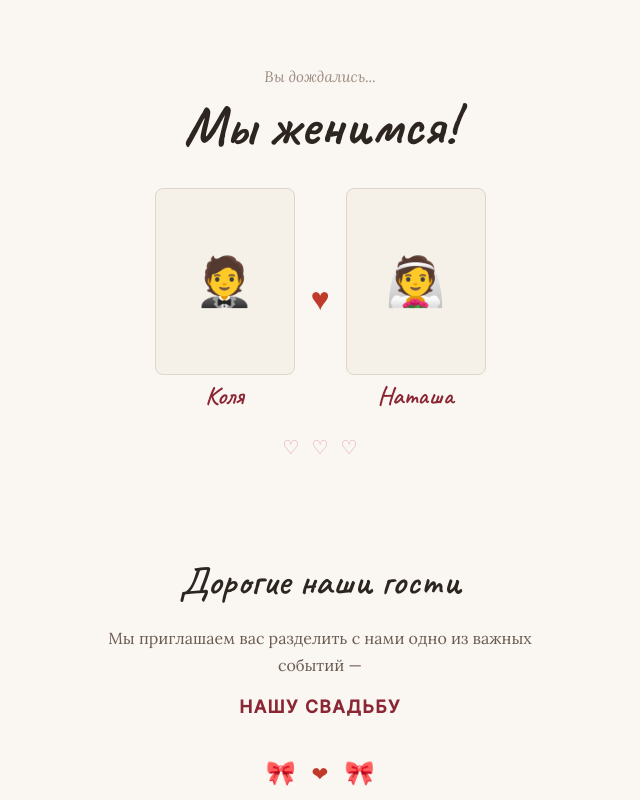
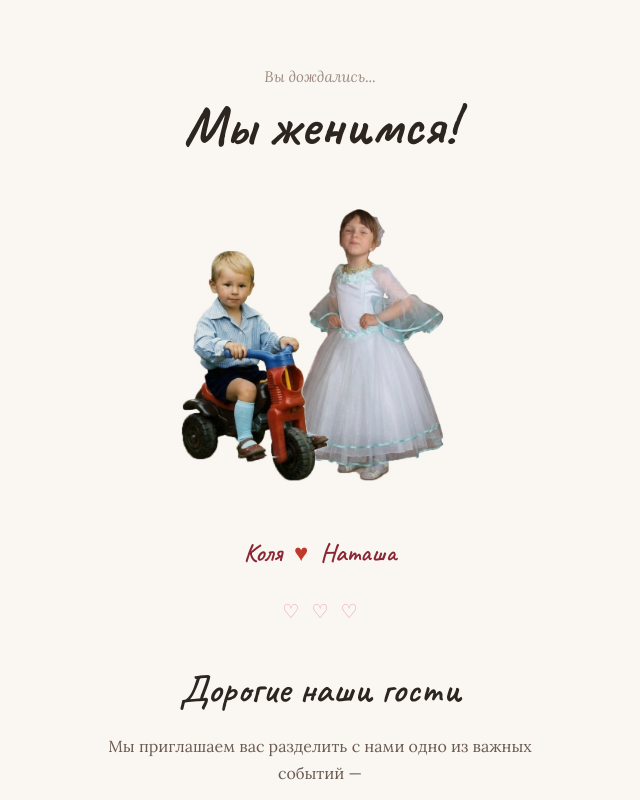
Before and after one commit to nikolay-klekto/wedding-invitation, a React (Vite) app: page / in a window 1280 px wide. Shown: the top 800 px of the page, without its empty margins (320-960 px from the left). Built offline with nearby package versions, Linux system fonts and the light colour scheme.

Commit message:
fix: add photos

```diff
--- a/src/App.tsx
+++ b/src/App.tsx
@@ -7,7 +7,6 @@ import LocationSection from './sections/LocationSection'
 import TimelineSection from './sections/TimelineSection'
 import DressCodeSection from './sections/DressCodeSection'
 import DetailsSection from './sections/DetailsSection'
-import ContactSection from './sections/ContactSection'
 import RSVPSection from './sections/RSVPSection'
 import FooterSection from './sections/FooterSection'
 
@@ -32,7 +31,6 @@ function App() {
       <TimelineSection />
       <DressCodeSection />
       <DetailsSection />
-      <ContactSection />
       <RSVPSection />
       <FooterSection />
     </>
--- a/src/sections/DressCodeSection.tsx
+++ b/src/sections/DressCodeSection.tsx
@@ -1,12 +1,5 @@
 import type { CSSProperties } from 'react'
-
-// Palette matching the example: dark, grey, light blue, dark navy
-const palette = [
-  '#2c2c2c',
-  '#b0a89a',
-  '#a8c5d4',
-  '#1e2d40',
-]
+import dresscodeImg from '../assets/images/dresscode.jpg'
 
 export default function DressCodeSection() {
   return (
@@ -17,20 +10,7 @@ export default function DressCodeSection() {
         Поддержите нас красивыми нарядами в палитре торжества:
       </p>
 
-      <div style={s.palette}>
-        {palette.map((color) => (
-          <div key={color} style={{ ...s.swatch, background: color }} />
-        ))}
-      </div>
-
-      {/* Photo grid placeholder */}
-      <div style={s.photoGrid}>
-        {Array.from({ length: 6 }).map((_, i) => (
-          <div key={i} style={s.photoItem}>
-            <span style={s.photoEmoji}>{i % 2 === 0 ? '👗' : '🤵'}</span>
-          </div>
-        ))}
-      </div>
+      <img src={dresscodeImg} alt="Дресс-код" style={s.photo} />
     </section>
   )
 }
@@ -60,35 +40,8 @@ const s: Record<string, CSSProperties> = {
     maxWidth: '300px',
     margin: '0 auto 1.5rem',
   },
-  palette: {
-    display: 'flex',
-    justifyContent: 'center',
-    gap: '0.75rem',
-    marginBottom: '1.75rem',
-  },
-  swatch: {
-    width: '36px',
-    height: '36px',
-    borderRadius: '50%',
-    border: '1px solid var(--color-border)',
-  },
-  photoGrid: {
-    display: 'grid',
-    gridTemplateColumns: '1fr 1fr',
-    gap: '4px',
-    borderRadius: '8px',
-    overflow: 'hidden',
-  },
-  photoItem: {
-    aspectRatio: '1',
-    background: 'var(--color-bg-2)',
-    border: '1px solid var(--color-border)',
-    display: 'flex',
-    alignItems: 'center',
-    justifyContent: 'center',
-    fontSize: '2rem',
-  },
-  photoEmoji: {
-    fontSize: '2rem',
+  photo: {
+    width: '100%',
+    display: 'block',
   },
 }
--- a/src/sections/Hero.tsx
+++ b/src/sections/Hero.tsx
@@ -1,4 +1,5 @@
 import type { CSSProperties } from 'react'
+import coupleImg from '../assets/images/couple.jpg'
 
 export default function Hero() {
   return (
@@ -7,17 +8,12 @@ export default function Hero() {
 
       <h1 style={s.title}>Мы женимся!</h1>
 
-      <div style={s.photoRow}>
-        <div style={s.photoBox}>
-          <div style={s.photoPlaceholder}>🤵</div>
-          <p style={s.photoName}>Коля</p>
-        </div>
-
-        <span style={s.heart}>♥</span>
-
-        <div style={s.photoBox}>
-          <div style={s.photoPlaceholder}>👰</div>
-          <p style={s.photoName}>Наташа</p>
+      <div style={s.photoWrap}>
+        <img src={coupleImg} alt="Коля и Наташа" style={s.photo} />
+        <div style={s.namesRow}>
+          <span style={s.photoName}>Коля</span>
+          <span style={s.heart}>♥</span>
+          <span style={s.photoName}>Наташа</span>
         </div>
       </div>
 
@@ -33,7 +29,7 @@ export default function Hero() {
 const s: Record<string, CSSProperties> = {
   section: {
     textAlign: 'center',
-    padding: '4rem 1.5rem 3rem',
+    padding: '4rem 1.5rem 1rem',
     background: 'var(--color-bg)',
     width: '100%',
     maxWidth: '480px',
@@ -53,44 +49,34 @@ const s: Record<string, CSSProperties> = {
     lineHeight: 1.1,
     marginBottom: '2rem',
   },
-  photoRow: {
+  photoWrap: {
+    display: 'flex',
+    flexDirection: 'column',
+    alignItems: 'center',
+    gap: '0.75rem',
+    marginBottom: '1.5rem',
+    margin: '0 -1.5rem 1.5rem',
+  },
+  photo: {
+    width: '100%',
+    display: 'block',
+  },
+  namesRow: {
     display: 'flex',
     alignItems: 'center',
     justifyContent: 'center',
-    gap: '1rem',
-    marginBottom: '1.5rem',
-  },
-  photoBox: {
-    display: 'flex',
-    flexDirection: 'column',
-    alignItems: 'center',
-    gap: '0.5rem',
-    flex: 1,
-    maxWidth: '140px',
-  },
-  photoPlaceholder: {
-    width: '100%',
-    aspectRatio: '3/4',
-    background: 'var(--color-bg-2)',
-    border: '1px solid var(--color-border)',
-    borderRadius: '8px',
-    display: 'flex',
-    alignItems: 'center',
-    justifyContent: 'center',
-    fontSize: '3rem',
+    gap: '0.75rem',
   },
   photoName: {
     fontFamily: 'var(--font-script)',
     fontSize: '1.6rem',
     color: 'var(--color-bordeaux)',
     fontWeight: 600,
-    margin: 0,
     lineHeight: 1,
   },
   heart: {
-    fontSize: '2rem',
+    fontSize: '1.5rem',
     color: 'var(--color-heart)',
-    flexShrink: 0,
   },
   deco: {
     display: 'flex',
--- a/src/sections/Invitation.tsx
+++ b/src/sections/Invitation.tsx
@@ -23,7 +23,7 @@ export default function Invitation() {
 const s: Record<string, CSSProperties> = {
   section: {
     textAlign: 'center',
-    padding: '3rem 1.5rem 2rem',
+    padding: '1.5rem 1.5rem 2rem',
     maxWidth: '480px',
     width: '100%',
     background: 'var(--color-bg)',
--- a/src/sections/TimelineSection.tsx
+++ b/src/sections/TimelineSection.tsx
@@ -9,7 +9,6 @@ const BLOCK_H = 110
 const TOP_PAD = 20
 const TOTAL_H = events.length * BLOCK_H + TOP_PAD * 2
 const W = 280
-const MID = W / 2
 
 function snakePath() {
   const pts = events.map((ev, i) => ({
```
Also changed, not shown: src/assets/images/couple.jpg (added), src/assets/images/dresscode.jpg (added).
